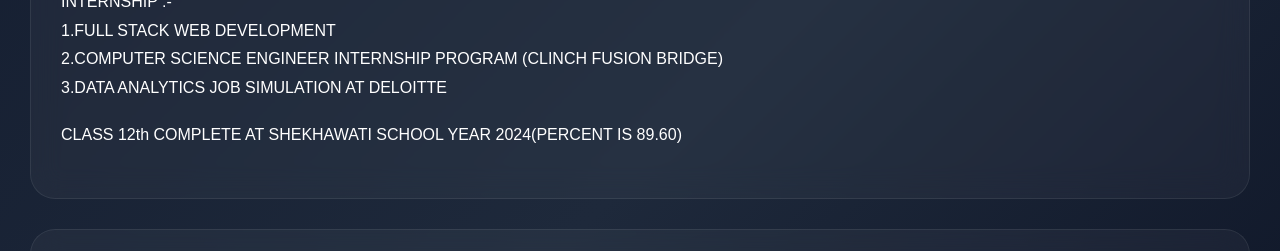
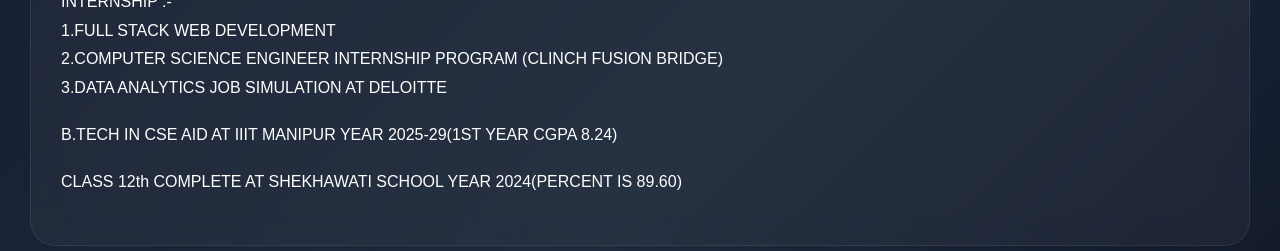
Before and after one commit to khkhrrohit-max/dashboard, a plain HTML site: page index.html in a window 1280 px wide. Shown: the part 920-1171 px from the top of the page. Drawn offline with Linux system fonts and the light colour scheme.

Commit message:
Update index.html

```diff
--- a/index.html
+++ b/index.html
@@ -48,6 +48,7 @@
         <br>
         3.DATA ANALYTICS JOB SIMULATION AT DELOITTE
     </P>
+    <p>B.TECH IN CSE AID AT IIIT MANIPUR YEAR 2025-29(1ST YEAR CGPA 8.24)</p>
     <p>CLASS 12th COMPLETE AT SHEKHAWATI SCHOOL YEAR 2024(PERCENT IS 89.60)</p>
 
 
```
